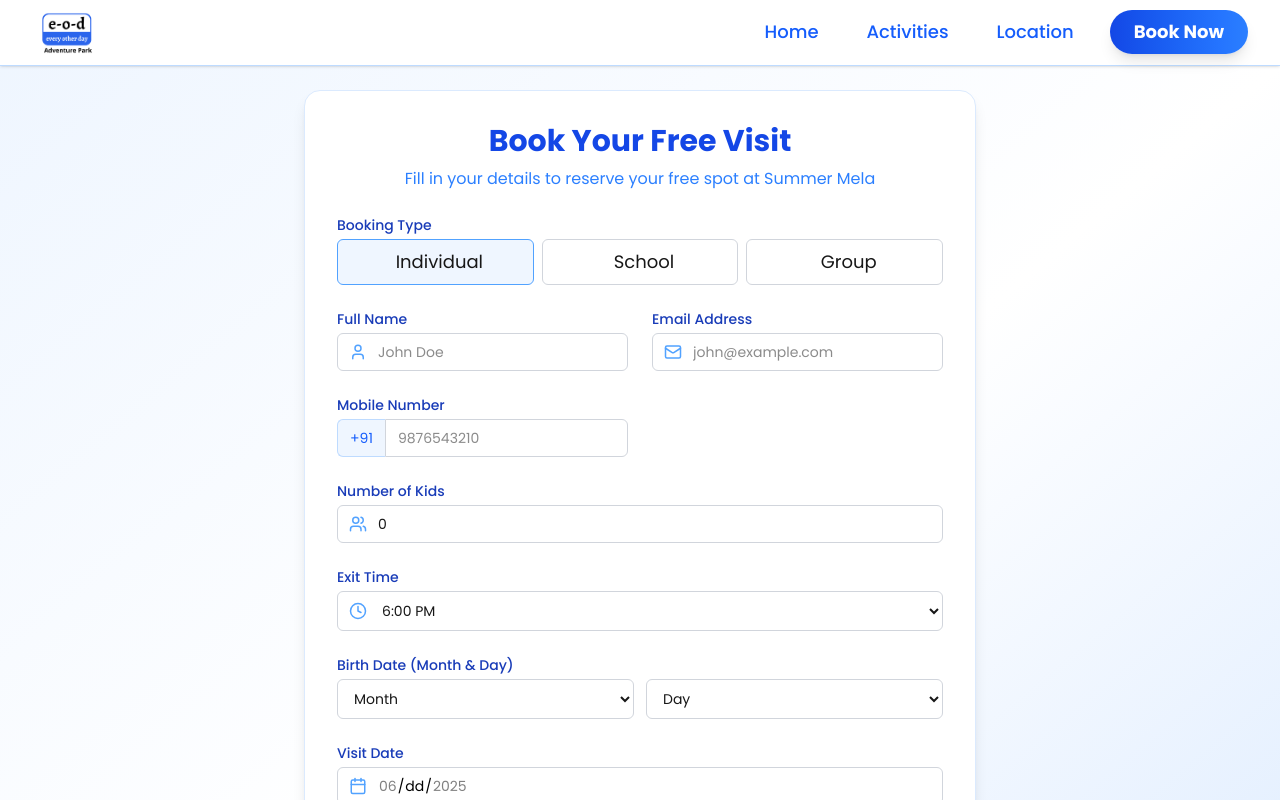
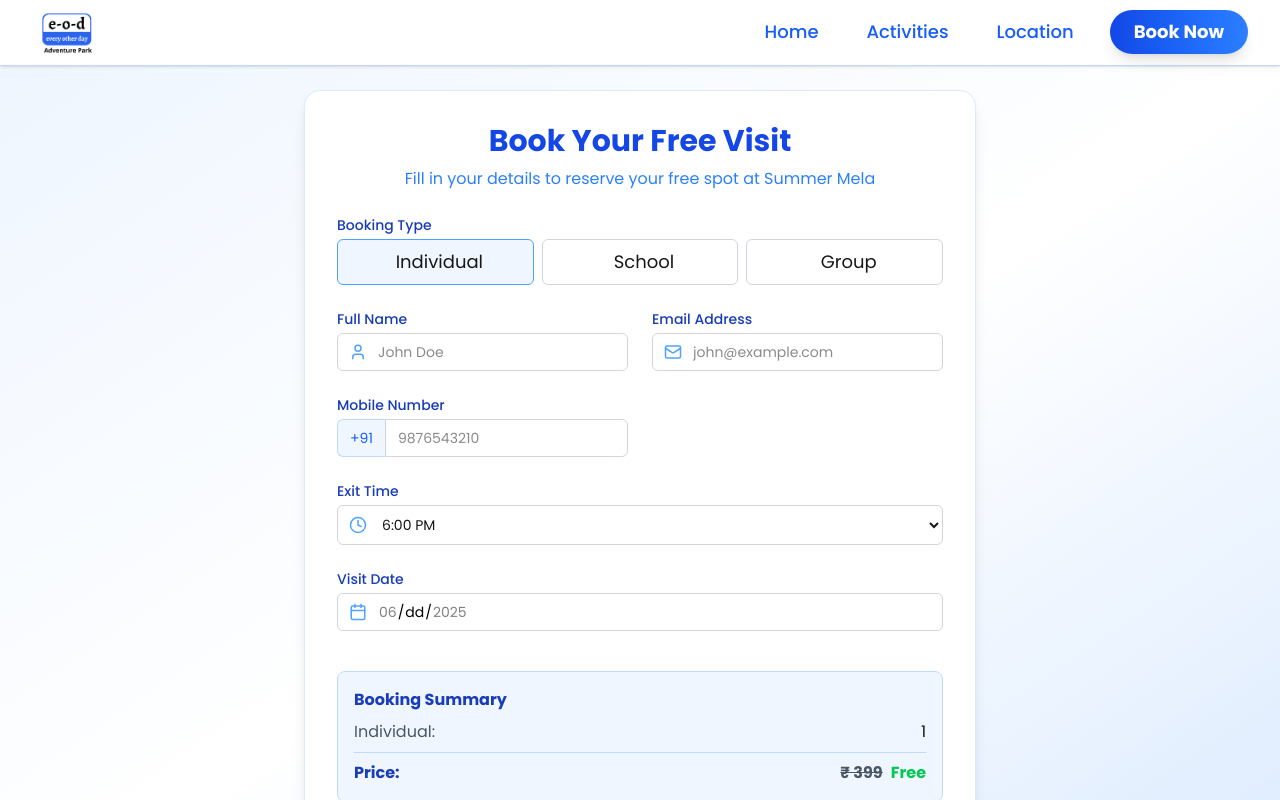
Before and after one commit to anuj846k/EOD_SUMMER_MELA, a Next.js app: page /booking in a window 1280 px wide. Shown: the top 800 px of the page. Built offline with nearby package versions, Linux system fonts and the light colour scheme.

Commit message:
Date changes and form fields changes

```diff
--- a/app/booking/page.tsx
+++ b/app/booking/page.tsx
@@ -30,20 +30,6 @@ const formSchema = z
       .string()
       .regex(/^\d{10}$/, "Phone number must be exactly 10 digits"),
 
-    birthday: z
-      .object({
-        month: z
-          .number({ invalid_type_error: "Month is required" })
-          .min(1, "Month is required")
-          .max(12),
-        day: z
-          .number({ invalid_type_error: "Day is required" })
-          .min(1, "Day is required")
-          .max(31),
-      })
-      .refine(({ day, month }) => !isNaN(day) && !isNaN(month), {
-        message: "Please select both month and day.",
-      }),
     visitDate: z
       .preprocess(
         (val) => (val ? new Date(val as string) : undefined),
@@ -100,7 +86,6 @@ const RegistrationForm = () => {
       name: "",
       email: "",
       phone: "",
-      birthday: { month: undefined, day: undefined },
       visitDate: undefined,
       bookingType: "individual",
       adultsCount: 1,
@@ -113,10 +98,11 @@ const RegistrationForm = () => {
   const watchAdultsCount = form.watch("adultsCount");
   const watchKidsCount = form.watch("kidsCount");
 
-  // Update adultsCount when booking type changes
+  // Update adultsCount and kidsCount when booking type changes
   useEffect(() => {
     if (watchBookingType === "individual") {
       form.setValue("adultsCount", 1);
+      form.setValue("kidsCount", 0);
     }
   }, [watchBookingType, form]);
 
@@ -139,7 +125,9 @@ const RegistrationForm = () => {
       console.log("result", result);
 
       if (response.ok && result.success) {
-        toast.success("Booking confirmed successfully!");
+        toast.success(
+          "Booking confirmed successfully! Please check your email for the ticket."
+        );
         setFormData(result.booking || result.data?.booking);
         setShowTicketPass(true);
       } else {
@@ -154,17 +142,15 @@ const RegistrationForm = () => {
   };
 
   const onSubmit = async (data: any) => {
-    const { birthday, ...restData } = data;
-
-    // Ensure adultsCount is 1 for individual bookings
+    // Ensure adultsCount is 1 and kidsCount is 0 for individual bookings
     const adultsCount =
       data.bookingType === "individual" ? 1 : data.adultsCount;
+    const kidsCount = data.bookingType === "individual" ? 0 : data.kidsCount;
 
     const payload = {
-      ...restData,
+      ...data,
       adultsCount,
-      birthMonth: birthday.month,
-      birthDay: birthday.day,
+      kidsCount,
       exitTime: data.exitTime,
     };
     console.log("payload", payload);
@@ -342,9 +328,8 @@ const RegistrationForm = () => {
             </div>
           )}
 
-          <div
-            className={watchBookingType === "individual" ? "sm:col-span-2" : ""}
-          >
+          {watchBookingType !== "individual" && (
+            <div>
               <label className="block text-blue-800 font-medium mb-1 text-sm">
                 Number of Kids
               </label>
@@ -367,6 +352,7 @@ const RegistrationForm = () => {
                 </p>
               )}
             </div>
+          )}
 
           <div className="sm:col-span-2">
             <label className="block text-blue-800 font-medium mb-1 text-sm">
@@ -381,6 +367,8 @@ const RegistrationForm = () => {
                 {...form.register("exitTime")}
                 className="w-full rounded-md border border-gray-300 pl-10 pr-3 py-2 text-sm focus:ring-2 focus:ring-blue-400 focus:outline-none"
               >
+                <option value="10:00">10:00 AM</option>
+                <option value="11:00">11:00 AM</option>
                 <option value="12:00">12:00 PM</option>
                 <option value="13:00">1:00 PM</option>
                 <option value="14:00">2:00 PM</option>
@@ -390,45 +378,10 @@ const RegistrationForm = () => {
                 <option value="18:00">6:00 PM</option>
                 <option value="19:00">7:00 PM</option>
                 <option value="20:00">8:00 PM</option>
+                <option value="20:00">9:00 PM</option>
+                <option value="20:00">10:00 PM</option>
               </select>
             </div>
-          </div>
-
-          <div className="sm:col-span-2">
-            <label className="block text-blue-800 font-medium mb-1 text-sm">
-              Birth Date (Month & Day)
-            </label>
-            <div className="flex gap-2 sm:gap-3">
-              <select
-                {...form.register("birthday.month", { valueAsNumber: true })}
-                className="w-1/2 rounded-md border border-gray-300 px-3 py-2 text-sm focus:ring-2 focus:ring-blue-400 focus:outline-none"
-              >
-                <option value="">Month</option>
-                {[...Array(12)].map((_, i) => (
-                  <option key={i + 1} value={i + 1}>
-                    {new Date(0, i).toLocaleString("default", {
-                      month: "long",
-                    })}
-                  </option>
-                ))}
-              </select>
-              <select
-                {...form.register("birthday.day", { valueAsNumber: true })}
-                className="w-1/2 rounded-md border border-gray-300 px-3 py-2 text-sm focus:ring-2 focus:ring-blue-400 focus:outline-none"
-              >
-                <option value="">Day</option>
-                {[...Array(31)].map((_, i) => (
-                  <option key={i + 1} value={i + 1}>
-                    {i + 1}
-                  </option>
-                ))}
-              </select>
-            </div>
-            {form.formState.errors.birthday && (
-              <p className="text-red-500 text-xs mt-1">
-                {form.formState.errors.birthday.message}
-              </p>
-            )}
           </div>
 
           <div className="sm:col-span-2">
@@ -479,10 +432,12 @@ const RegistrationForm = () => {
                 <span>1</span>
               </div>
             )}
+            {watchBookingType !== "individual" && (
               <div className="flex justify-between mb-1">
                 <span className="text-gray-600">Kids:</span>
                 <span>{watchKidsCount}</span>
               </div>
+            )}
             <div className="border-t border-blue-200 my-2"></div>
             <div className="flex justify-between font-bold">
               <span className="text-blue-800">Price:</span>
--- a/app/booking/ticket-pass.tsx
+++ b/app/booking/ticket-pass.tsx
@@ -136,7 +136,7 @@ const TicketPass = ({
                   ? "Adult"
                   : "Adults"}
               </div>
-              {(ticketData.kidsCount || 0) > 0 && (
+              {ticketData.bookingType !== "individual" && (ticketData.kidsCount || 0) > 0 && (
                 <div className="bg-green-100 text-green-700 px-3 py-1 rounded-full text-sm font-medium flex items-center">
                   <User size={16} className="mr-1" />
                   {ticketData.kidsCount}{" "}
@@ -216,19 +216,20 @@ const TicketPass = ({
                     </span>
                   </div>
                 )}
+                {ticketData.bookingType !== "individual" && (
                   <div>
                     <span className="text-gray-500">Kids:</span>
                     <span className="font-medium ml-1">
                       {ticketData.kidsCount || 0}
                     </span>
                   </div>
+                )}
                 <div>
                   <span className="text-gray-500">Total Visitors:</span>
                   <span className="font-medium ml-1">
-                    {(ticketData.bookingType === "individual"
+                    {ticketData.bookingType === "individual"
                       ? 1
-                      : ticketData.adultsCount || 1) +
-                      (ticketData.kidsCount || 0)}
+                      : (ticketData.adultsCount || 1) + (ticketData.kidsCount || 0)}
                   </span>
                 </div>
               </div>
--- a/app/components/Location.tsx
+++ b/app/components/Location.tsx
@@ -45,7 +45,7 @@ const Location = () => {
             Date & Timings
           </h2>
           <p className="text-gray-600 text-base md:text-lg leading-relaxed flex items-center gap-2">
-            <FaCalendarAlt /> 15 June 2025 - 30 June 2025
+            <FaCalendarAlt /> 16 June 2025 - 30 June 2025
             <br />
           </p>
           <p className="text-gray-600 text-base md:text-lg leading-relaxed flex items-center gap-2">
--- a/app/components/events.tsx
+++ b/app/components/events.tsx
@@ -1,6 +1,7 @@
 import Image from "next/image";
 import React, { useState, useEffect } from "react";
 import scooter from "@/app/assets/Images/scooter.png";
+import text from "@/app/assets/Images/tent.png";
 
 // Sample previous events data
 const previousEvents = [
@@ -171,7 +172,7 @@ const Events = () => {
                       d="M8 7V3m8 4V3m-9 8h10M5 21h14a2 2 0 002-2V7a2 2 0 00-2-2H5a2 2 0 00-2 2v12a2 2 0 002 2z"
                     />
                   </svg>
-                  JUNE 2025 - JULY 2025
+                  16 JUNE 2025 - 30 JUNE 2025
                 </div>
               </div>
             </div>
--- a/app/components/hero/hero.tsx
+++ b/app/components/hero/hero.tsx
@@ -81,7 +81,7 @@ export function Hero() {
                 FREE ENTRY
               </h2>
               <div className="flex items-center justify-center gap-2 text-black font-semibold text-sm sm:text-base">
-                📅 15 JUNE – 30 JUNE
+                📅 16 JUNE – 30 JUNE
               </div>
             </div>
           </div>
--- a/app/layout.tsx
+++ b/app/layout.tsx
@@ -21,7 +21,7 @@ const baloo_2 = Baloo_2({
 
 export const metadata: Metadata = {
   title: "EOD Adventure Park",
-  description: "Summer Mela free entry from June 15-30",
+  description: "Summer Mela free entry from June 16-30",
   icons: {
     icon: "/logo.png",
   },
```
Also changed, not shown: 1 other file (tests, documents, lock files or other folders). Lines whose indentation alone changed are shown as unchanged.
